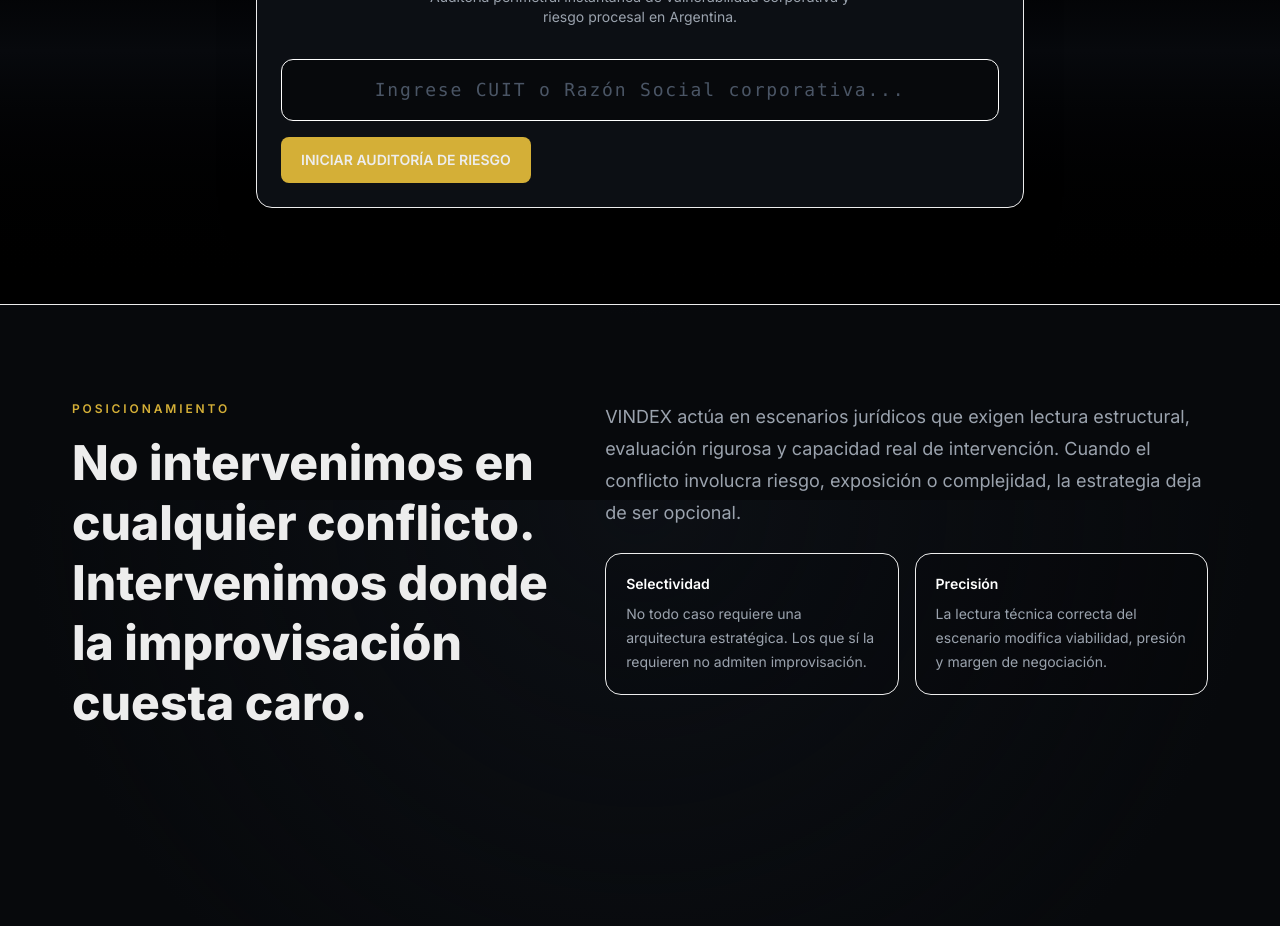
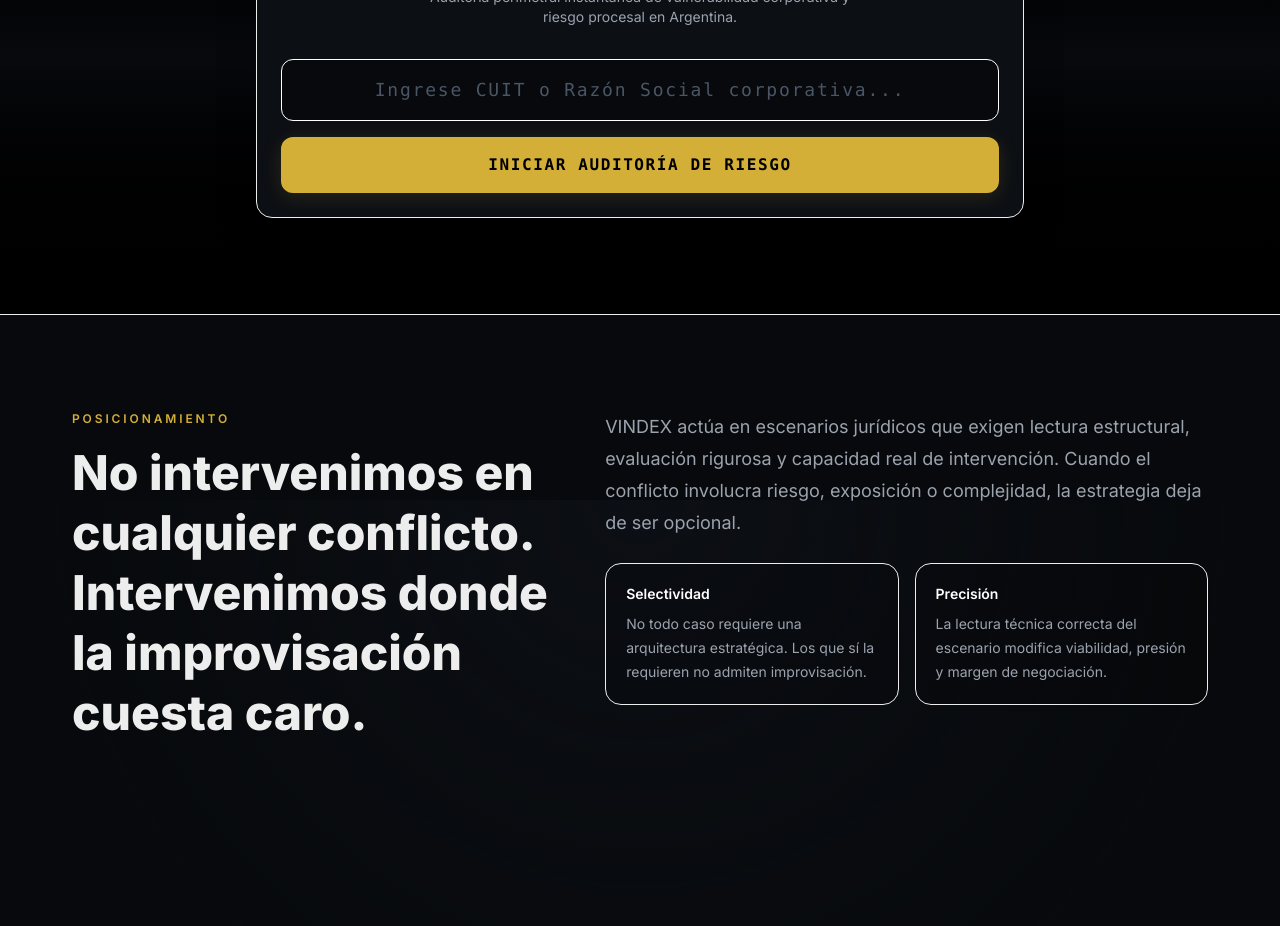
Before and after one commit to MarceRetamal/vindex, a Next.js app: page / in a window 1280 px wide. Shown: the part 1100-2026 px from the top of the page. Built offline with nearby package versions, Linux system fonts and the light colour scheme.

Commit message:
radarscanner

```diff
--- a/src/components/sections/home/RadarScanner.tsx
+++ b/src/components/sections/home/RadarScanner.tsx
@@ -1,7 +1,6 @@
 'use client'
 
 import { useState } from 'react'
-import { Button } from '@/components/ui/Button'
 import { FadeIn } from '@/components/motion/FadeIn'
 
 export function RadarScanner() {
@@ -69,19 +68,24 @@
           />
         </div>
 
-        <Button type="submit" className="w-full py-4 text-base" disabled={loading}>
+        {/* 🚀 BOTÓN NATIVO OPTIMIZADO: Pasa el control de TypeScript sin quejas */}
+        <button
+          type="submit"
+          disabled={loading}
+          className="w-full py-4 text-base font-bold bg-[#D4AF37] text-black rounded-xl hover:bg-[#b8952e] transition-colors disabled:opacity-40 font-mono tracking-widest uppercase shadow-[0_4px_20px_rgba(212,175,55,0.15)] cursor-pointer"
+        >
           {loading ? 'EJECUTANDO ESCANEO PERIMETRAL...' : 'INICIAR AUDITORÍA DE RIESGO'}
-        </Button>
+        </button>
       </form>
 
-      {/* 📊 PANTALLA DE RESULTADOS DE ELITE */}
+      {/* 📊 PANTALLA DE RESULTADOS */}
       {(loading || reporte || error) && (
         <div className="mt-8 pt-6 border-t border-[var(--border)] font-mono text-sm">
           {loading && (
             <div className="text-center py-6 space-y-3 text-gray-500 animate-pulse">
               <p>[SISTEMA CORE: ACTIVADO]</p>
-              <p>Abriendo navegador fantasma en el Edge...</p>
-              <p>Consultando bases de datos públicas...</p>
+              <p>Conectando con servidores en el Edge...</p>
+              <p>Procesando matriz de riesgo con Llama-3.1...</p>
             </div>
           )}
 
```
